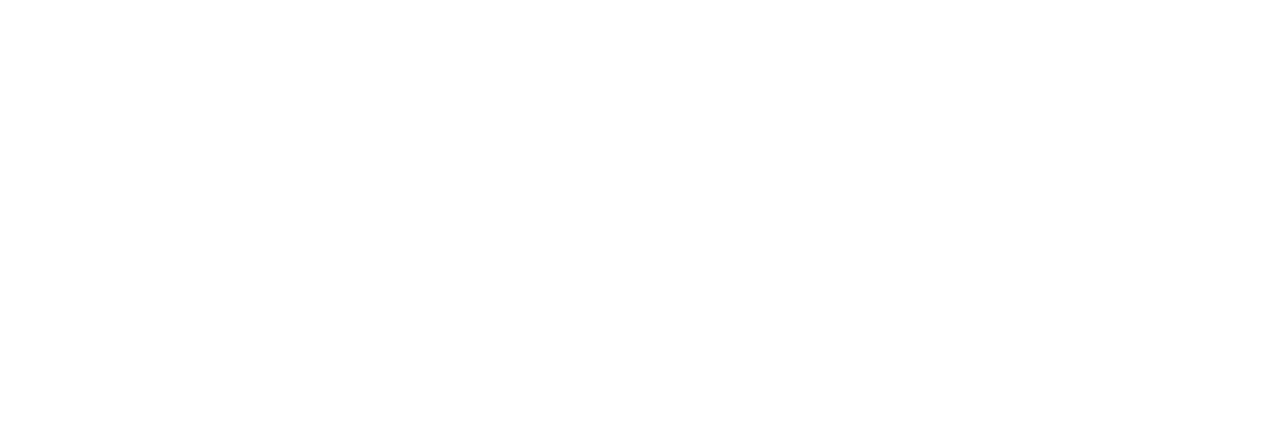
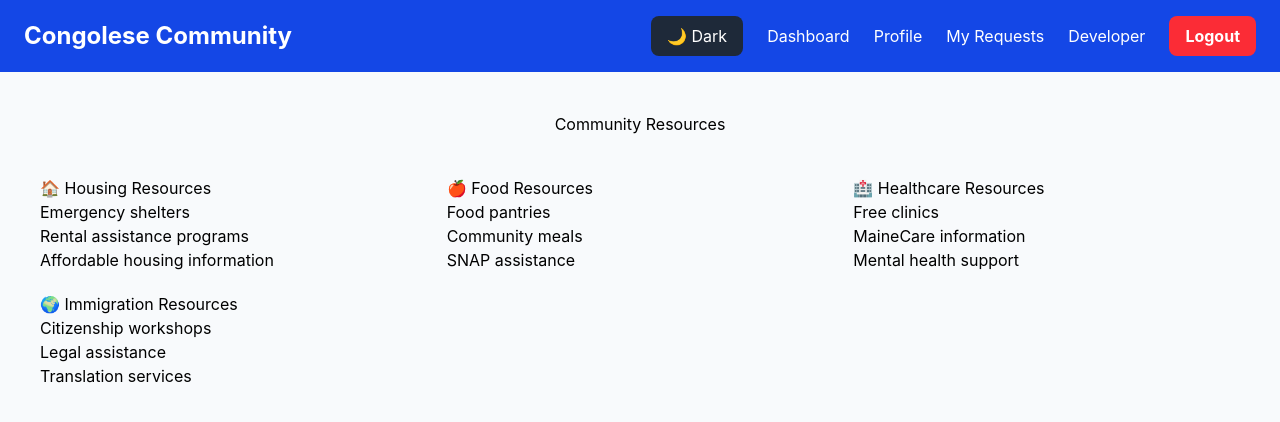
Before and after one commit to joekalala880/congolese-community-platform, a React app in the folder frontend/: page /resources in a window 1280 px wide. Before the commit this address had no page. Shown: the top 422 px of the page. Built offline with nearby package versions, Linux system fonts and the light colour scheme; the HTML template or start-up script is replaced by a standard one.

Commit message:
Add resources navigation link

```diff
--- /dev/null
+++ b/frontend/src/Resources.jsx
@@ -0,0 +1,67 @@
+import Navbar from "./Navbar";
+
+function Resources() {
+  const darkMode = localStorage.getItem("darkMode") === "true";
+
+  return (
+    <>
+      <Navbar />
+
+      <div
+        style={{
+          minHeight: "100vh",
+          backgroundColor: darkMode ? "#0f172a" : "#f8fafc",
+          color: darkMode ? "white" : "black",
+          padding: "40px",
+        }}
+      >
+        <h1
+          style={{
+            textAlign: "center",
+            marginBottom: "40px",
+          }}
+        >
+          Community Resources
+        </h1>
+
+        <div
+          style={{
+            display: "grid",
+            gridTemplateColumns: "repeat(auto-fit, minmax(300px, 1fr))",
+            gap: "20px",
+          }}
+        >
+          <div className="card">
+            <h2>🏠 Housing Resources</h2>
+            <p>Emergency shelters</p>
+            <p>Rental assistance programs</p>
+            <p>Affordable housing information</p>
+          </div>
+
+          <div className="card">
+            <h2>🍎 Food Resources</h2>
+            <p>Food pantries</p>
+            <p>Community meals</p>
+            <p>SNAP assistance</p>
+          </div>
+
+          <div className="card">
+            <h2>🏥 Healthcare Resources</h2>
+            <p>Free clinics</p>
+            <p>MaineCare information</p>
+            <p>Mental health support</p>
+          </div>
+
+          <div className="card">
+            <h2>🌍 Immigration Resources</h2>
+            <p>Citizenship workshops</p>
+            <p>Legal assistance</p>
+            <p>Translation services</p>
+          </div>
+        </div>
+      </div>
+    </>
+  );
+}
+
+export default Resources;
--- a/frontend/src/main.jsx
+++ b/frontend/src/main.jsx
@@ -24,6 +24,7 @@ import Users from "./Users";
 import MyRequests from "./MyRequests";
 import Developer from "./DeveloperPage";
 import Analytics from "./Analytics";
+import Resources from "./Resources";
 
 import "./index.css";
 
@@ -36,6 +37,7 @@ ReactDOM.createRoot(document.getElementById("root")).render(
 
     <BrowserRouter>
       <Routes>
+        <Route path="/resources" element={<Resources />} />
         <Route path="/analytics" element={<Analytics />} />
         <Route path="/developer" element={<Developer />} />
         <Route path="/" element={<App />} />
```
